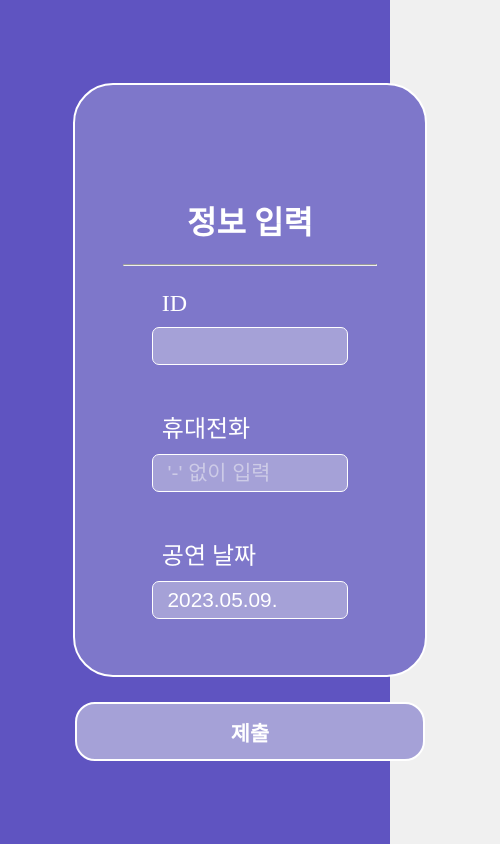
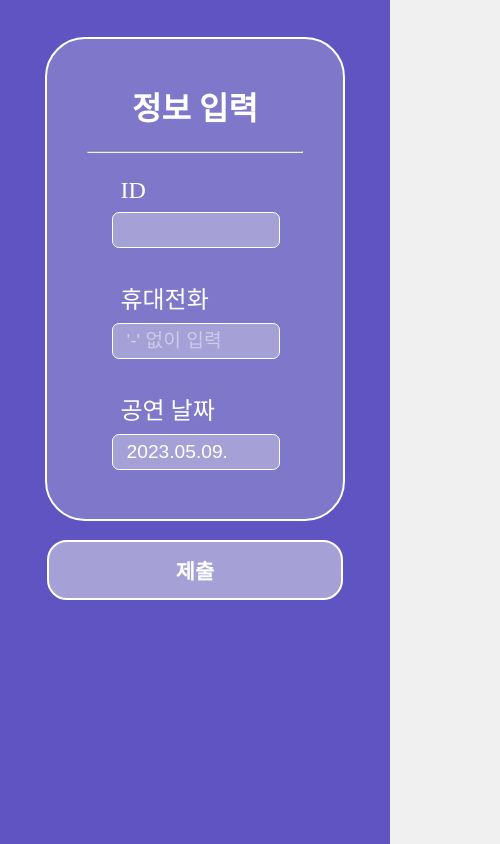
Before and after one commit to zinnnn37/Capstone, a React (Create React App) app: page /form in a window 390 px wide. Shown: the whole page, 500 px wide, since content can reach past the window. Built offline with nearby package versions, Linux system fonts and the light colour scheme.

Commit message:
[Form] 모바일 창 크기에 맞게(Xs)

```diff
--- a/src/pages/Form.js
+++ b/src/pages/Form.js
@@ -73,6 +73,7 @@ const Form = () => {
                                 dateFormat="yyyy.MM.dd."
                                 maxDate={new Date()}
                                 placeholderText="공연 날짜 선택"
+                                ignoreReadonly={true}
                             />
                         </div>
                     </form>
--- a/src/pages/Form.scss
+++ b/src/pages/Form.scss
@@ -14,8 +14,8 @@ body {
 }
 
 .FormContainer {
-    width: 500px;
-    height: 100%;
+    width: 370px;
+    height: 600px;
 
     margin-left: auto;
     margin-right: auto;
@@ -29,10 +29,10 @@ body {
 }
 
 .FormBack {
-    width: 70%;
-    height: 70%;
+    width: 80%;
+    height: 80%;
 
-    margin-top: auto;
+    margin-top: 10%;
     margin-bottom: 5%;
     margin-left: auto;
     margin-right: auto;
@@ -50,8 +50,6 @@ body {
     font-size: 2em;
     font-weight: bold;
 
-    padding-top: 15%;
-
     text-align: center;
     justify-content: center;
 }
@@ -59,16 +57,15 @@ body {
 .FormHr {
     color: white;
     width: 90%;
-    margin-top: 5%;
     margin-bottom: auto;
 }
 
 .InputContainer {
     width: 70%;
-    height: 50%;
 
     margin-left: auto;
     margin-right: auto;
+    margin-top: 5%;
 
     align-items: center;
     justify-content: center;
@@ -78,20 +75,20 @@ body {
     width: 80%;
     height: 80%;
 
+    margin-top: 15%;
     margin-left: auto;
     margin-right: auto;
-    margin-top: 20%;
 
     align-items: center;
     input {
         background: #a5a1d7;
         border: 1px solid #ffffff;
-        font-size: 1.3em;
+        font-size: 1.2em;
         color: white;
 
         width: 84%;
 
-        margin-bottom: 10%;
+        margin-bottom: 5%;
         padding-left: 0.7em;
         padding-right: 0.7em;
         padding-top: 0.3em;
@@ -119,10 +116,11 @@ body {
 }
 
 .Submit {
-    width: 70%;
-    height: 7%;
+    width: 80%;
+    height: 10%;
 
-    margin-bottom: auto;
+    margin-left: auto;
+    margin-right: auto;
 
     background: #a5a1d7;
     border: 2px solid #ffffff;
```
